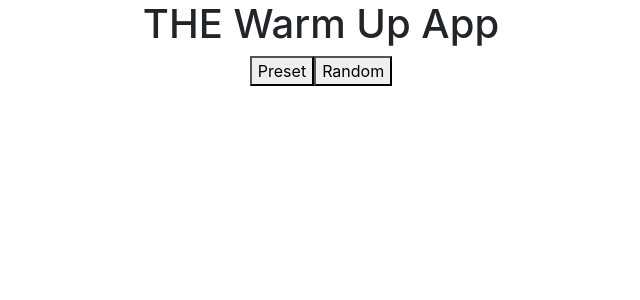
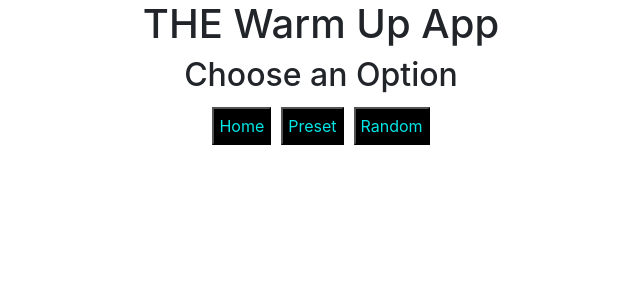
Before and after one commit to bneighbs6/warm-up-app, a React (Create React App) app: page / in a window 1280 px wide. Shown: the top 300 px of the page, without its empty margins (319-959 px from the left). Built offline with nearby package versions, Linux system fonts and the light colour scheme.

Commit message:
Made conditional rendering for preset/randoms

```diff
--- a/src/App.css
+++ b/src/App.css
@@ -2,9 +2,16 @@
   text-align: center;
 }
 
-.warmUpButton {
+.warmUpButton, .homeButton, .presetButton, .randomButton {
   background-color: #00e6e6;
   color: black;
+  margin: 5px;
+  padding: 5px;
+}
+
+.homeButton, .presetButton, .randomButton {
+  color: #00e6e6;
+  background-color: black;
   margin: 5px;
   padding: 5px;
 }
--- a/src/components/Layout.jsx
+++ b/src/components/Layout.jsx
@@ -12,15 +12,19 @@ function Layout() {
     const [view, setView] = useState("welcome"); // Begins each view state as the welcome page
 
     const handlePresetClick = () => {
-        setView("presets");
+        setView("preset");
+        setBoldButton(null);
     }
 
     const handleRandomClick = () => {
         setView("random");
+        setBoldButton(null);
     }
 
-    const handleWelcomeClick = () => {
-        setView("generatorView");
+    const handleHomeClick = () => {
+            setView("welcome"); // Sets view = welcome screen
+            setExercises(null); // Removes all previously clicked warm ups from the screen
+            setBoldButton(null); // Removes all bold buttons previously clicked
     }
 
     // Define the randomization functions here
@@ -66,13 +70,57 @@ function Layout() {
     return (
       <>
         <Header />
-        {view === "welcome" ? (
+        {(() => {
+            if (view === "welcome") {
+                return (
                   <>
-            <button onClick={handlePresetClick}>Preset</button>
-            <button onClick={handleRandomClick}>Random</button>
+                    <h2>Choose an Option</h2>
+                    <button className="homeButton" onClick={handleHomeClick}>
+                      Home
+                    </button>
+                    <button
+                      className="presetButton"
+                      onClick={handlePresetClick}
+                    >
+                      Preset
+                    </button>
+                    <button
+                      className="randomButton"
+                      onClick={handleRandomClick}
+                    >
+                      Random
+                    </button>
                   </>
-        ) : (
+                );
+            } else if (view === "preset") {
+                return (
                   <>
+                    <button
+                    onClick={handleHomeClick}
+                    className="homeButton"
+                    >Home</button>
+                    <PresetWarmUpGenerator
+                      exercises={exercises}
+                      boldButton={boldButton}
+                      handleHighIntensityWarmUpClick={
+                        handleHighIntensityWarmUpClick
+                      }
+                      handleLowIntensityWarmUpClick={
+                        handleLowIntensityWarmUpClick
+                      }
+                      handleRecoveryWarmUpClick={handleRecoveryWarmUpClick}
+                      handleBeginnerAthleteWarmUpClick={
+                        handleBeginnerAthleteWarmUpClick
+                      }
+                    />
+                  </>
+                );
+            } else if (view === "random") {
+                return (
+                  <>
+                    <button
+                    className="homeButton"
+                    onClick={handleHomeClick}>Home</button>
                     <RandomWarmUpGenerator
                       exercises={exercises}
                       boldButton={boldButton}
@@ -80,28 +128,19 @@ function Layout() {
                       handleFourRandomize={handleFourRandomize}
                       handleFiveRandomize={handleFiveRandomize}
                     />
-            <PresetWarmUpGenerator
-              exercises={exercises}
-              boldButton={boldButton}
-              handleHighIntensityWarmUpClick={handleHighIntensityWarmUpClick}
-              handleLowIntensityWarmUpClick={handleLowIntensityWarmUpClick}
-              handleRecoveryWarmUpClick={handleRecoveryWarmUpClick}
-              handleBeginnerAthleteWarmUpClick={
-                handleBeginnerAthleteWarmUpClick
+                  </>
+                );
             }
-            />
+        })()}
                 {/* Conditional rendering of WarmUpCard */}
-            {exercises ? (
+                {exercises && (
             Object.entries(exercises).map(([category, exerciseList]) => (
                 <div key={category}>
                     <WarmUpCard category={category} exercises={exerciseList} />
                 </div>
             ))
-            ) : (
-              <p>Welcome to THE Warm Up App. Click a button to randomize!</p>
         )}
-          </>
-        )}
+        {/* <Footer /> */}
       </>
     );
 }
--- a/src/components/PresetWarmUpGenerator.jsx
+++ b/src/components/PresetWarmUpGenerator.jsx
@@ -8,9 +8,6 @@ function PresetWarmUpGenerator({
   handleLowIntensityWarmUpClick,
   handleRecoveryWarmUpClick,
   handleBeginnerAthleteWarmUpClick,
-  handleThreeRandomize,
-  handleFourRandomize,
-  handleFiveRandomize
 }) {
     return (
       <div>
```
Lines whose indentation alone changed are shown as unchanged.
